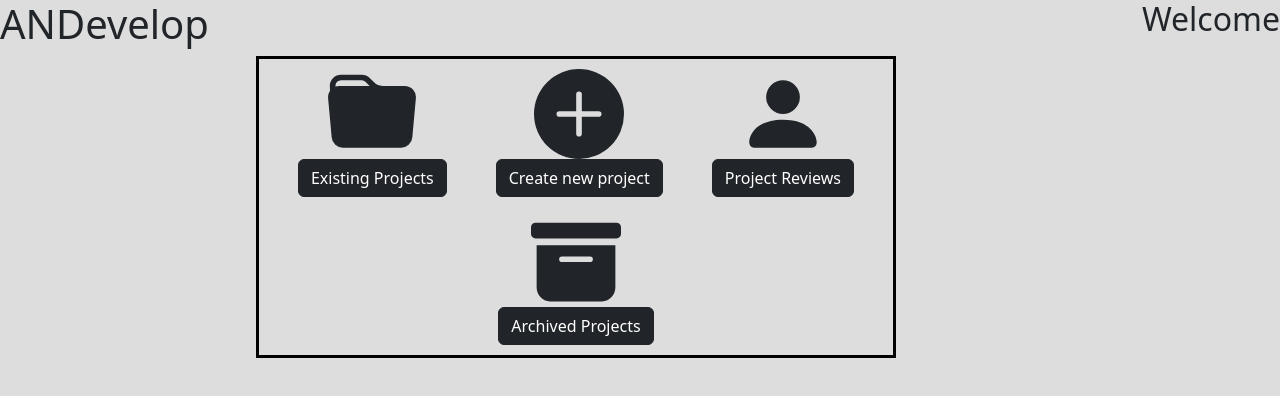
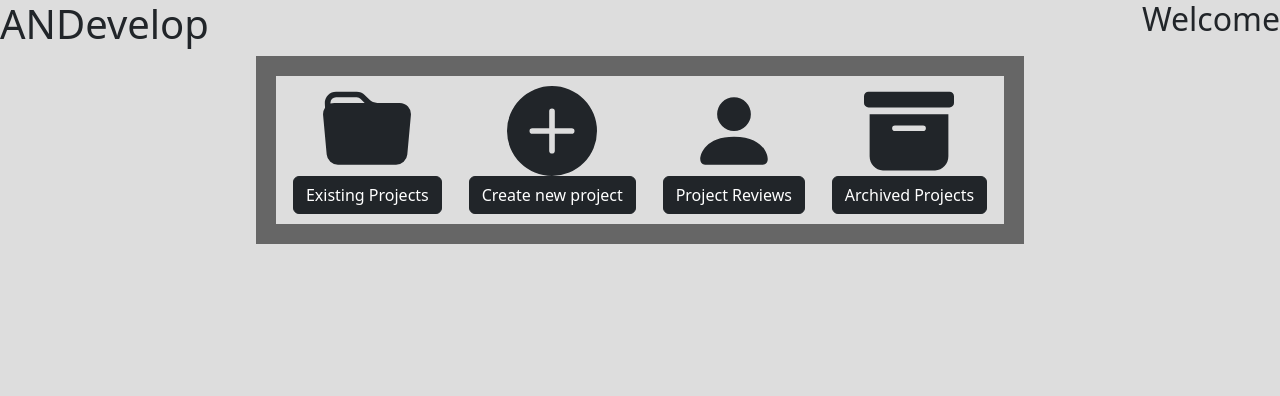
Before and after one commit to 1upskillsystems/ANDevelop, a React (Create React App) app in the folder client/: page / in a window 1280 px wide. Shown: the top 396 px of the page. Built offline with nearby package versions, Linux system fonts and the light colour scheme.

Commit message:
adds border

```diff
--- a/client/src/App.css
+++ b/client/src/App.css
@@ -14,8 +14,8 @@ body {
 }
 
 #menu-container {
-  width: 50%;
-  border: medium solid black;
+  width: 60%;
+  border: 20px solid #666666;
   display: flex;
   flex-wrap: wrap;
   justify-content: space-evenly;
```
